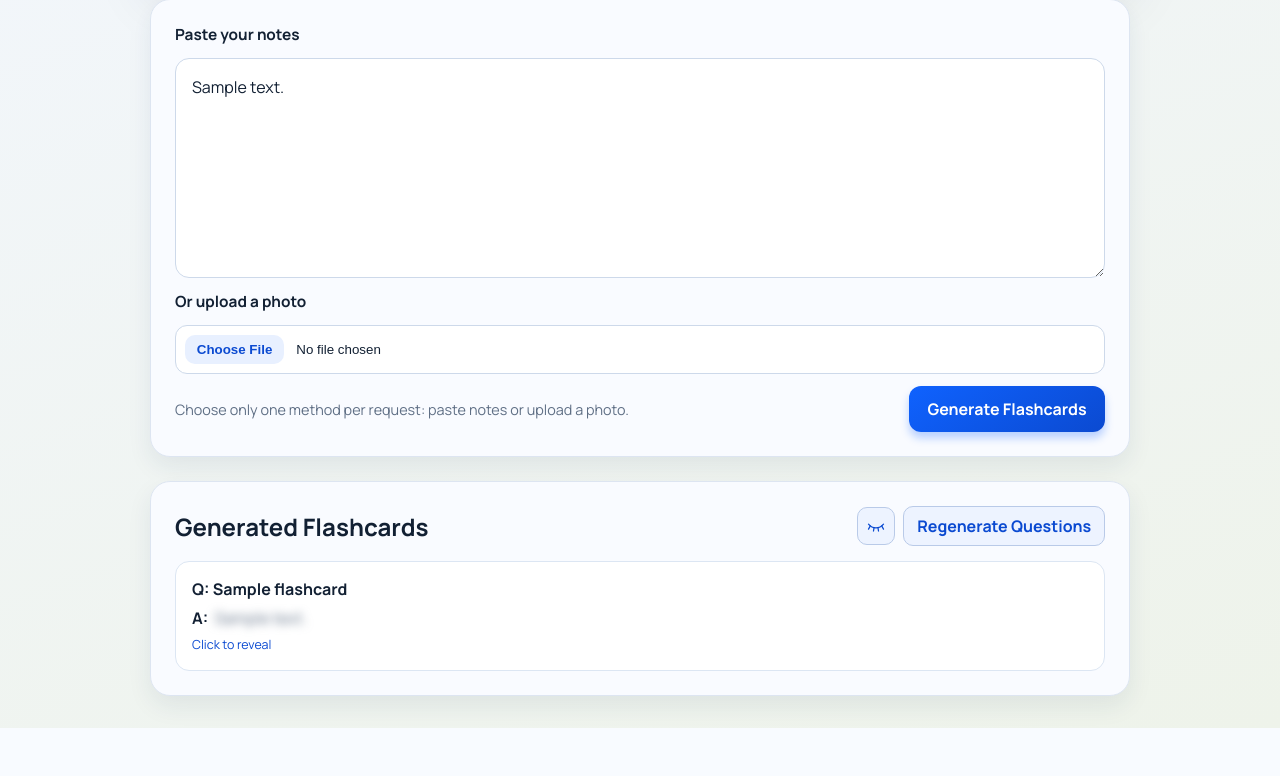
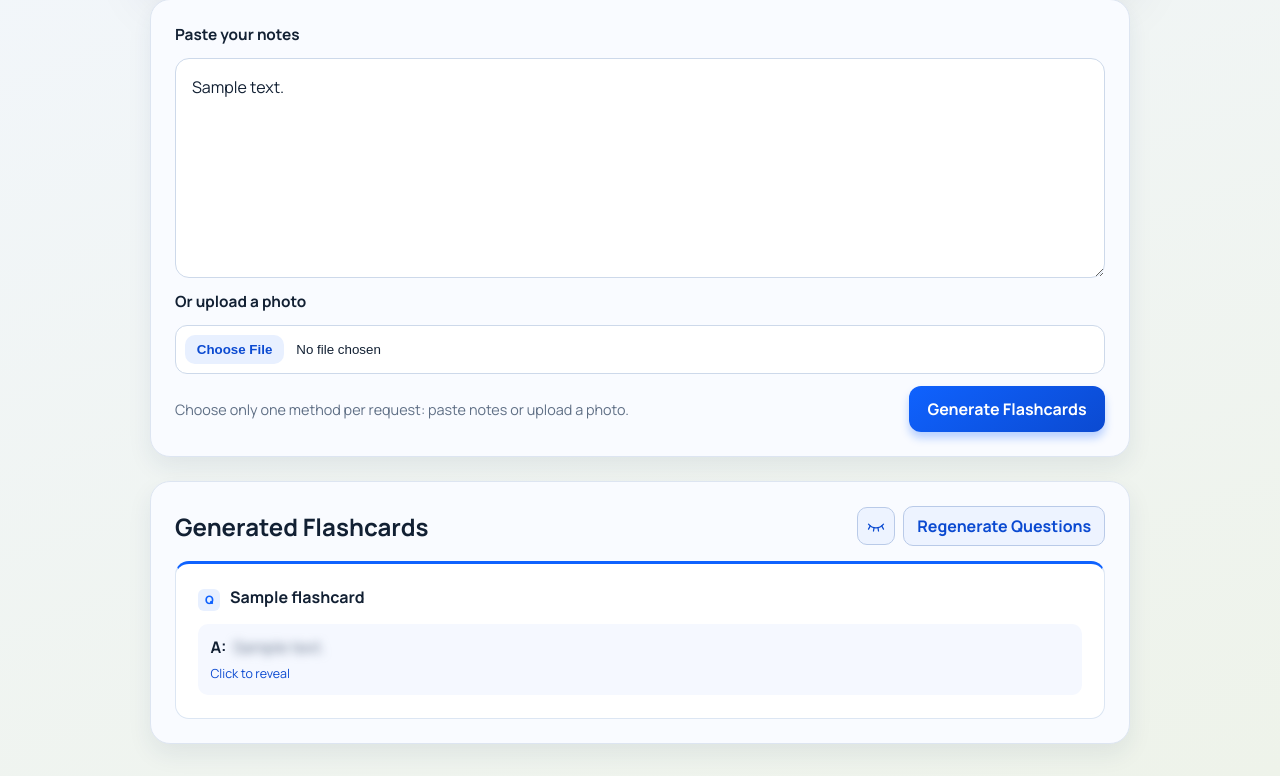
Before and after one commit to tgybyrl/FlashCard-App, a Flask app: template templates/index.html in a window 1280 px wide. Shown: the part 394-1170 px from the top of the page. Before the commit the page ends 1122 px from the top, so only its background shows below. Run offline with Flask 3, Linux system fonts and the light colour scheme; tables that the repository leaves empty hold one stand-in row (values such as "Sample post"); the template is opened without the code that fills it: values that come from a table or form of the project are taken from there, most other values are stand-ins (such as "Sample title", 1, 10 or a date in 2020); some libraries are stand-ins or nearby versions.

Commit message:
style: redesign flashcard cards for a more polished look
- Add brand-blue top border accent to each card
- Add Q badge chip next to question text
- Wrap answer in light blue tinted background area
- Increase card padding and add flex layout for consistent spacing

```diff
--- a/static/styles.css
+++ b/static/styles.css
@@ -334,13 +334,45 @@ body {
 .card {
   background: #ffffff;
   border: 1px solid #dce6f3;
+  border-top: 3px solid var(--brand);
   border-radius: 14px;
-  padding: 1rem;
+  padding: 1.4rem;
+  display: flex;
+  flex-direction: column;
+  gap: 0.85rem;
 }
 
-.card h3 {
-  margin: 0 0 0.45rem;
+.card-question {
+  display: flex;
+  align-items: flex-start;
+  gap: 0.6rem;
+}
+
+.q-badge {
+  display: inline-flex;
+  align-items: center;
+  justify-content: center;
+  flex-shrink: 0;
+  width: 22px;
+  height: 22px;
+  border-radius: 6px;
+  background: #e8f0ff;
+  color: var(--brand);
+  font-weight: 800;
+  font-size: 0.72rem;
+  margin-top: 0.15rem;
+}
+
+.card-question h3 {
+  margin: 0;
   font-size: 1rem;
+  line-height: 1.4;
+}
+
+.card-answer {
+  background: #f5f8ff;
+  border-radius: 10px;
+  padding: 0.75rem;
 }
 
 .card p {
--- a/templates/index.html
+++ b/templates/index.html
@@ -213,7 +213,11 @@
         <div class="cards-grid">
           {% for card in flashcards %}
           <article class="card">
-            <h3>Q: {{ card.question }}</h3>
+            <div class="card-question">
+              <span class="q-badge">Q</span>
+              <h3>{{ card.question }}</h3>
+            </div>
+            <div class="card-answer">
               <button
                 type="button"
                 class="answer-toggle is-blurred"
@@ -224,6 +228,7 @@
                 <span class="answer-label">A:</span>
                 <span class="answer-content">{{ card.answer }}</span>
               </button>
+            </div>
           </article>
           {% endfor %}
         </div>
```
Lines whose indentation alone changed are shown as unchanged.
